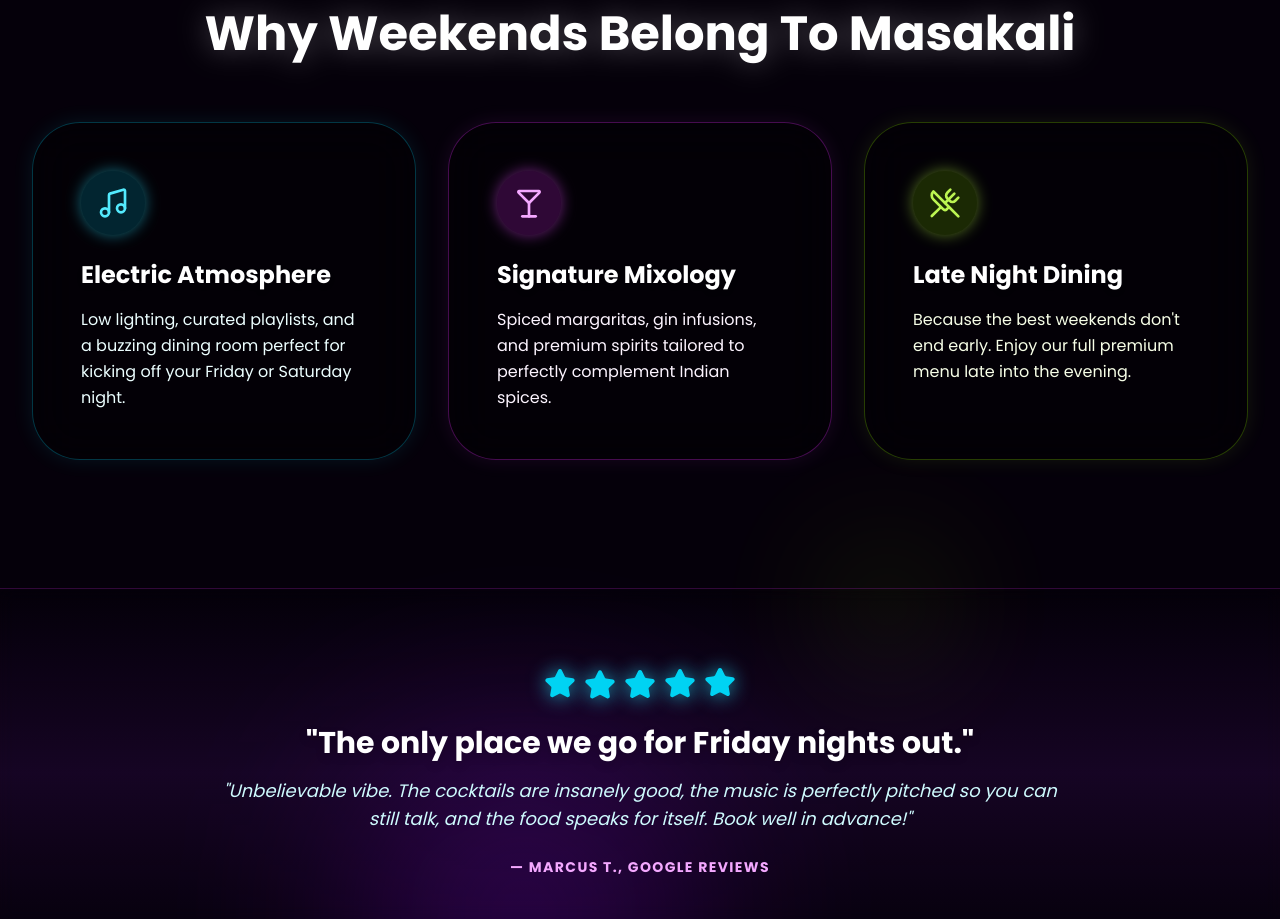
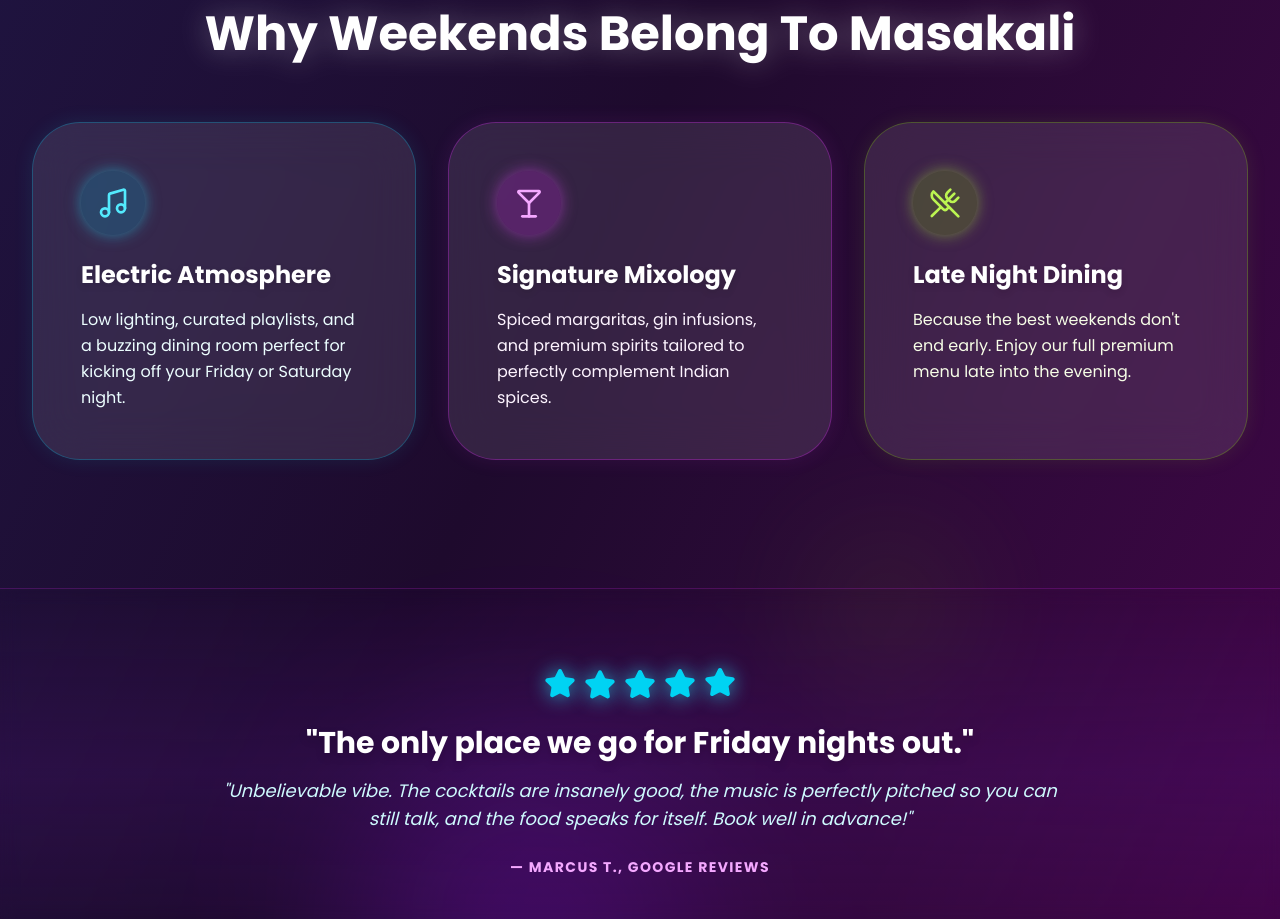
Before and after one commit to toolsprox/weekend-vibe, a Next.js app: page / in a window 1280 px wide. Shown: the part 1160-2079 px from the top of the page. Built offline with nearby package versions, Linux system fonts and the light colour scheme; no server answers.

Commit message:
Update pitch black background to vibrant indigo/fuchsia gradient for a brighter weekend vibe

```diff
--- a/src/app/page.tsx
+++ b/src/app/page.tsx
@@ -25,7 +25,7 @@
   }, [images.length])
 
   return (
-    <main className="min-h-screen bg-[#05000A] text-white relative overflow-hidden font-sans pt-32 pb-16">
+    <main className="min-h-screen bg-gradient-to-br from-indigo-950 via-[#1e0a2d] to-fuchsia-950 text-white relative overflow-hidden font-sans pt-32 pb-16">
 
       {/* Disco Lights (Floating Elements) - Hidden on mobile for performance */}
       <motion.div animate={{ y: [0, -40, 0], x: [0, 50, 0], scale: [1, 1.5, 1], opacity: [0.3, 0.8, 0.3] }} transition={{ duration: 5, repeat: Infinity, ease: "easeInOut" }} className="hidden md:block absolute top-[10%] left-[20%] w-32 h-32 rounded-full bg-fuchsia-500/40 blur-3xl pointer-events-none" />
@@ -181,7 +181,7 @@
           <motion.div
             initial={{ opacity: 0, y: 40 }} whileInView={{ opacity: 1, y: 0 }} viewport={{ once: true }} transition={{ duration: 0.6 }}
             whileHover={{ y: -10, scale: 1.02 }}
-            className="snap-center shrink-0 w-[85vw] md:w-auto group bg-[#11051F] md:bg-black/40 p-12 rounded-[3rem] shadow-[0_0_20px_rgba(34,211,238,0.1)] hover:shadow-[0_0_30px_rgba(34,211,238,0.3)] transition-all border border-cyan-500/30 hover:border-cyan-400 relative overflow-hidden md:backdrop-blur-xl"
+            className="snap-center shrink-0 w-[85vw] md:w-auto group bg-white/5 md:bg-white/10 p-12 rounded-[3rem] shadow-[0_0_20px_rgba(34,211,238,0.1)] hover:shadow-[0_0_30px_rgba(34,211,238,0.3)] transition-all border border-cyan-500/30 hover:border-cyan-400 relative overflow-hidden md:backdrop-blur-xl"
           >
             <div className="w-16 h-16 bg-cyan-500/20 rounded-full flex items-center justify-center mb-6 group-hover:scale-110 group-hover:bg-cyan-500/40 transition-all duration-300 shadow-[0_0_15px_rgba(34,211,238,0.5)]">
               <Music className="w-8 h-8 text-cyan-300" />
@@ -193,7 +193,7 @@
           <motion.div
             initial={{ opacity: 0, y: 40 }} whileInView={{ opacity: 1, y: 0 }} viewport={{ once: true }} transition={{ duration: 0.6, delay: 0.1 }}
             whileHover={{ y: -10, scale: 1.02 }}
-            className="snap-center shrink-0 w-[85vw] md:w-auto group bg-[#11051F] md:bg-black/40 p-12 rounded-[3rem] shadow-[0_0_20px_rgba(217,70,239,0.1)] hover:shadow-[0_0_30px_rgba(217,70,239,0.3)] transition-all border border-fuchsia-500/30 hover:border-fuchsia-400 relative overflow-hidden md:backdrop-blur-xl"
+            className="snap-center shrink-0 w-[85vw] md:w-auto group bg-white/5 md:bg-white/10 p-12 rounded-[3rem] shadow-[0_0_20px_rgba(217,70,239,0.1)] hover:shadow-[0_0_30px_rgba(217,70,239,0.3)] transition-all border border-fuchsia-500/30 hover:border-fuchsia-400 relative overflow-hidden md:backdrop-blur-xl"
           >
             <div className="w-16 h-16 bg-fuchsia-500/20 rounded-full flex items-center justify-center mb-6 group-hover:scale-110 group-hover:bg-fuchsia-500/40 transition-all duration-300 shadow-[0_0_15px_rgba(217,70,239,0.5)]">
               <Martini className="w-8 h-8 text-fuchsia-300" />
@@ -205,7 +205,7 @@
           <motion.div
             initial={{ opacity: 0, y: 40 }} whileInView={{ opacity: 1, y: 0 }} viewport={{ once: true }} transition={{ duration: 0.6, delay: 0.2 }}
             whileHover={{ y: -10, scale: 1.02 }}
-            className="snap-center shrink-0 w-[85vw] md:w-auto group bg-[#11051F] md:bg-black/40 p-12 rounded-[3rem] shadow-[0_0_20px_rgba(163,230,53,0.1)] hover:shadow-[0_0_30px_rgba(163,230,53,0.3)] transition-all border border-lime-500/30 hover:border-lime-400 relative overflow-hidden md:backdrop-blur-xl"
+            className="snap-center shrink-0 w-[85vw] md:w-auto group bg-white/5 md:bg-white/10 p-12 rounded-[3rem] shadow-[0_0_20px_rgba(163,230,53,0.1)] hover:shadow-[0_0_30px_rgba(163,230,53,0.3)] transition-all border border-lime-500/30 hover:border-lime-400 relative overflow-hidden md:backdrop-blur-xl"
           >
             <div className="w-16 h-16 bg-lime-500/20 rounded-full flex items-center justify-center mb-6 group-hover:scale-110 group-hover:bg-lime-500/40 transition-all duration-300 shadow-[0_0_15px_rgba(163,230,53,0.5)]">
               <UtensilsCrossed className="w-8 h-8 text-lime-300" />
--- a/src/components/shared/ReservationModal.tsx
+++ b/src/components/shared/ReservationModal.tsx
@@ -46,7 +46,7 @@
             initial={{ scale: 0.95, opacity: 0, y: 20 }}
             animate={{ scale: 1, opacity: 1, y: 0 }}
             exit={{ scale: 0.95, opacity: 0, y: 20 }}
-            className="relative w-full max-w-4xl h-[85vh] bg-[#05000A] border border-cyan-500/30 rounded-3xl overflow-hidden shadow-[0_0_50px_rgba(34,211,238,0.2)] flex flex-col"
+            className="relative w-full max-w-4xl h-[85vh] bg-gradient-to-br from-indigo-950 to-fuchsia-950 border border-cyan-500/30 rounded-3xl overflow-hidden shadow-[0_0_50px_rgba(34,211,238,0.2)] flex flex-col"
           >
             <div className="flex justify-between items-center p-4 border-b border-white/10 bg-black/50">
               <span className="font-bold tracking-widest uppercase text-white flex items-center gap-2">
@@ -56,7 +56,7 @@
                 <X className="w-5 h-5 text-white" />
               </button>
             </div>
-            <div className="flex-grow w-full relative bg-[#05000A] flex flex-col items-center justify-center p-8 text-center">
+            <div className="flex-grow w-full relative bg-transparent flex flex-col items-center justify-center p-8 text-center">
               {/* Background Glow */}
               <div className="absolute inset-0 bg-gradient-to-tr from-cyan-500/10 via-fuchsia-500/10 to-lime-500/10 blur-3xl pointer-events-none"></div>
 
```
